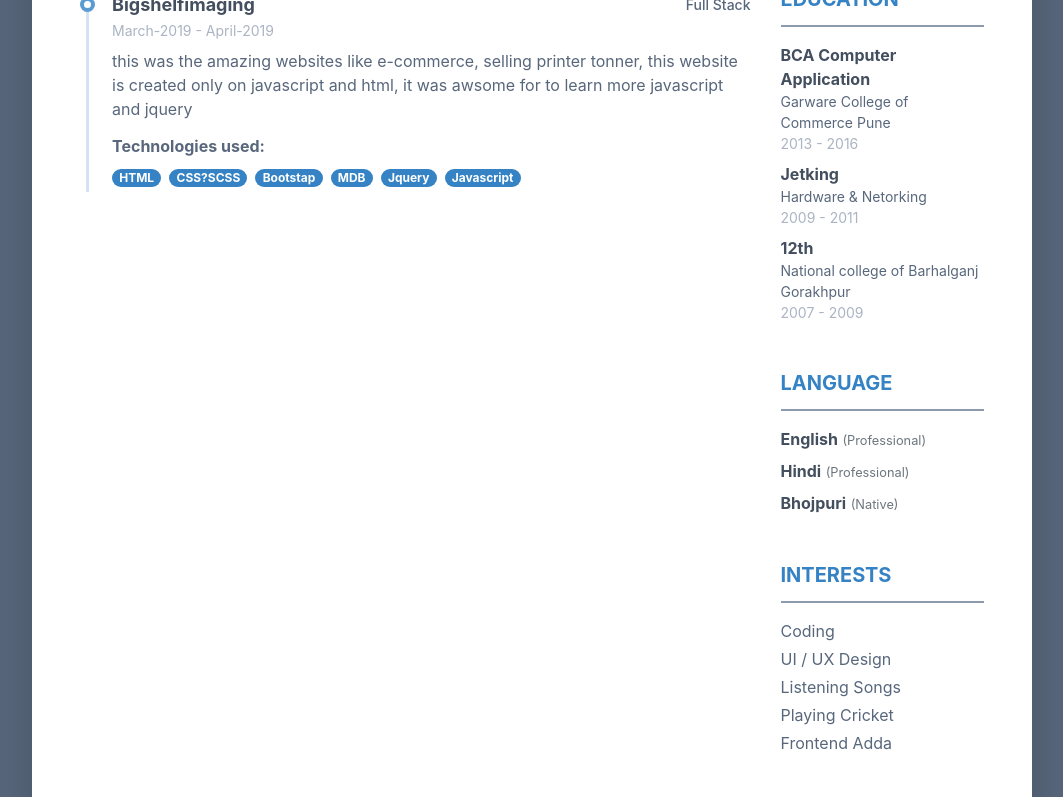
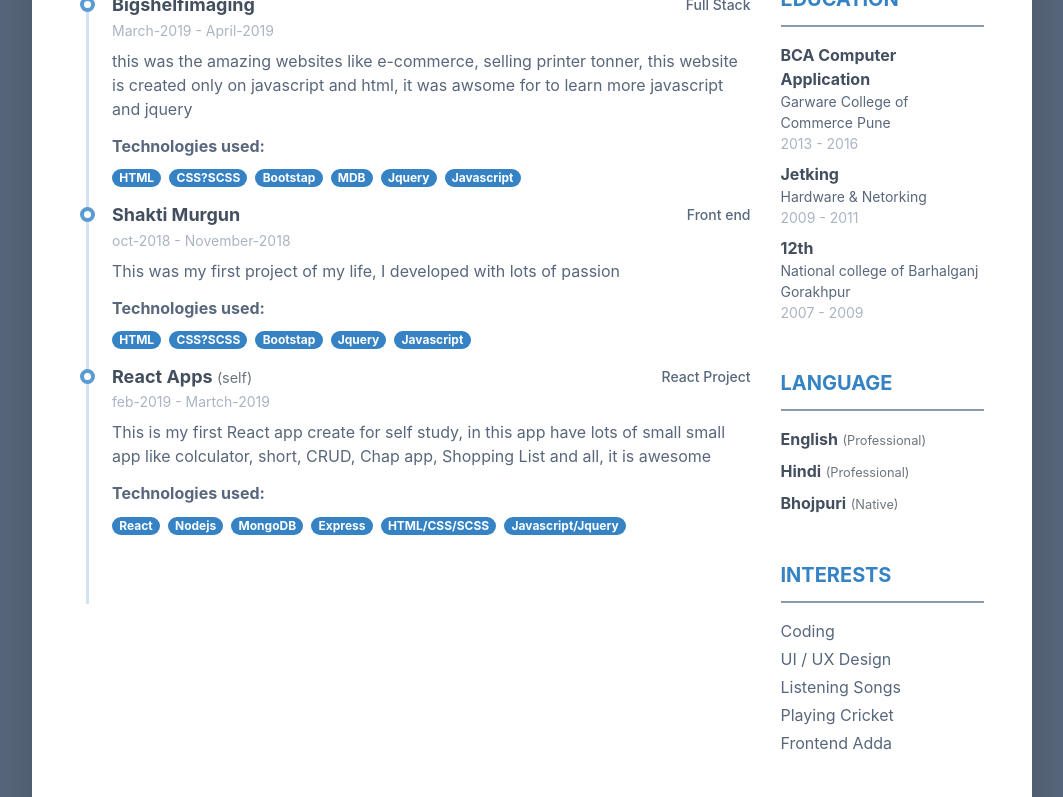
Before and after one commit to vishwakarmaraj070/resume, a React (Create React App) app: page / in a window 1280 px wide. Shown: the part 1403-2200 px from the top of the page, without its empty margins (108-1171 px from the left). Built offline with nearby package versions, Linux system fonts and the light colour scheme.

Commit message:
Update App.js

```diff
--- a/src/App.js
+++ b/src/App.js
@@ -140,6 +140,55 @@ export default class App extends Component {
                           </div>
 
                         </article>
+
+                              <article className="resume-timeline-item position-relative">
+
+                          <div className="resume-timeline-item-header mb-2">
+                            <div className="d-flex flex-column flex-md-row">
+                              <h3 className="resume-position-title font-weight-bold mb-1">Shakti Murgun</h3>
+                              <div className="resume-company-name ml-auto">Front end</div>
+                            </div>
+                            <div className="resume-position-time">oct-2018 - November-2018</div>
+                          </div>
+                          <div className="resume-timeline-item-desc">
+                            <p>This was my first project of my life, I developed with lots of passion</p>
+                            <h4 className="resume-timeline-item-desc-heading font-weight-bold">Technologies used:</h4>
+                            <ul className="list-inline">
+                            <li className="list-inline-item"><span className="badge badge-primary badge-pill">HTML</span></li>
+                              <li className="list-inline-item"><span className="badge badge-primary badge-pill">CSS?SCSS</span></li>
+                              <li className="list-inline-item"><span className="badge badge-primary badge-pill">Bootstap</span></li>
+                              <li className="list-inline-item"><span className="badge badge-primary badge-pill">Jquery</span></li>
+                              <li className="list-inline-item"><span className="badge badge-primary badge-pill">Javascript</span></li>
+                            </ul>
+                          </div>
+
+                        </article>
+
+                              <article className="resume-timeline-item position-relative pb-5">
+
+                          <div className="resume-timeline-item-header mb-2">
+                            <div className="d-flex flex-column flex-md-row">
+                              <h3 className="resume-position-title font-weight-bold mb-1">React Apps <small className="text-muted">(self)</small></h3>
+                              <div className="resume-company-name ml-auto">React Project</div>
+                            </div>
+                            <div className="resume-position-time">feb-2019 - Martch-2019 </div>
+                          </div>
+                          <div className="resume-timeline-item-desc">
+                            <p>This is my first React app create for self study, in this app have lots of small small app like colculator, short, CRUD, Chap app, Shopping List and all, it is awesome  </p>
+
+                            <h4 className="resume-timeline-item-desc-heading font-weight-bold">Technologies used:</h4>
+                            <ul className="list-inline">
+                              <li className="list-inline-item"><span className="badge badge-primary badge-pill">React</span></li>
+                              <li className="list-inline-item"><span className="badge badge-primary badge-pill">Nodejs</span></li>
+                              <li className="list-inline-item"><span className="badge badge-primary badge-pill">MongoDB</span></li>
+                              <li className="list-inline-item"><span className="badge badge-primary badge-pill">Express</span></li>
+                              <li className="list-inline-item"><span className="badge badge-primary badge-pill">HTML/CSS/SCSS</span></li>
+                              <li className="list-inline-item"><span className="badge badge-primary badge-pill">Javascript/Jquery</span></li>
+                            </ul>
+                          </div>
+                        </article>
+
+
                       </div>
                     </div>
                   </section>
```
